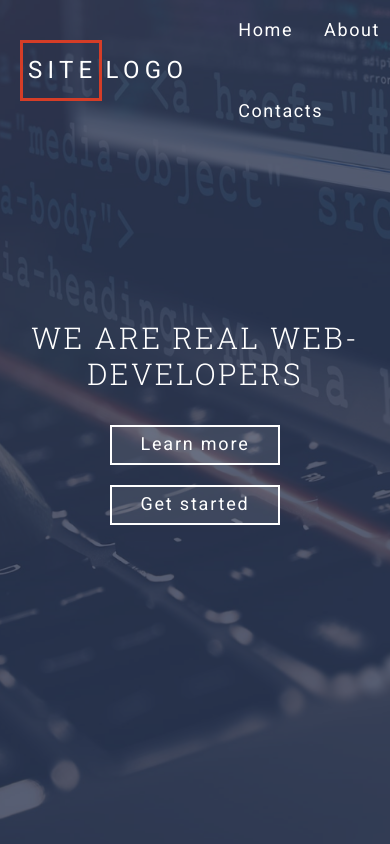
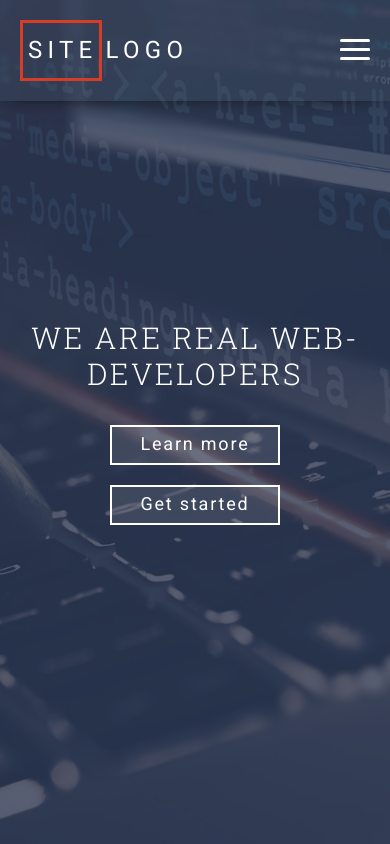
Before and after one commit to Zarosinskaya84/git-project, a website: page index.html in a window 390 px wide. Shown: the top 844 px of the page. Drawn offline with Linux system fonts and the light colour scheme.

Commit message:
меню для моб устройства

```diff
--- a/assets/js/main.js
+++ b/assets/js/main.js
@@ -1,9 +1,9 @@
 
-$(document).ready(function () {
 
-  $('.header-navbar__hamburger').on('click', function () {
-    $(this).toggleClass('active');
-    $('.header-navbar__list').toggleClass('active');
-  });
+$(document).ready(function(){
 
+	$('.header-navbar__btn').on('click', function() {
+		$(this).toggleClass('header-navbar__btn--active');
+		$('.header-navbar__list').stop(true, true).slideToggle(500);
+	});
 });
--- a/assets/scss/components/header/_header-menu.scss
+++ b/assets/scss/components/header/_header-menu.scss
@@ -1,11 +1,20 @@
-@use "../../presets/variables" as *;
-@use "../../mixins/extends" as *;
+@use "../../presets" as *;
+@use "../../mixins" as *;
+
+
 .header-menu {
   position: absolute;
   z-index: 2;
   top: 0;
   right: 0;
   left: 0;
+
+  @include md{
+    background-color: rgba($color-gray-dark, 0.25);
+   @include box-shadow;
+
+
+  }
 
   &__container {
     display: grid;
--- a/assets/scss/components/header/_header-navbar.scss
+++ b/assets/scss/components/header/_header-navbar.scss
@@ -1,29 +1,113 @@
 @use "../../presets" as *;
+@use "../../mixins" as *;
+
 .header-navbar {
+
   &__btn {
-    display: none;
+    @include md-min {
+      display: none;
+    }
+
+    width: 30px;
+    height: 22.5px;
+    position: relative;
+    margin: $gap 0 $gap auto;
+    transform: rotate(0deg);
+    transition: 0.5s ease-in-out;
+    cursor: pointer;
+
+    &-row {
+      display: block;
+      position: absolute;
+      height: 3px;
+      width: 100%;
+      background: $color-light;
+      border-radius: 3px;
+      opacity: 1;
+      left: 0;
+      transform: rotate(0deg);
+      transition: 0.25s ease-in-out;
+
+      &:nth-child(1) {
+        top: 0px;
+      }
+
+      &:nth-child(2),
+      &:nth-child(3) {
+        top: 9px;
+      }
+
+      &:nth-child(4) {
+        top: 18px;
+      }
+    }
+
+    &--active span {
+      &:nth-child(1) {
+        top: 9px;
+        width: 0%;
+        left: 50%;
+      }
+
+      &:nth-child(2) {
+        transform: rotate(45deg);
+      }
+
+      &:nth-child(3) {
+        transform: rotate(-45deg);
+      }
+
+      &:nth-child(4) {
+        top: 9px;
+        width: 0%;
+        left: 50%;
+      }
+    }
   }
+
   &__list {
-    display: grid;
-    justify-content: end;
+    @include md-min {
+      display: grid;
+      justify-content: end;
+      grid-template-columns: repeat(auto-fit, minmax(50px, max-content));
+      gap: $gap;
+      @include unlist( 0 -10px 0 0);
+    }
+    @include md {
+      display: none;
+       @include unlist;
 
-    margin: 0 -10px 0 0;
-    padding: 0;
+      @include box-shadow;
 
-    list-style: none;
+       position: absolute;
+      top: 100%;
+      right: 20px;
+      text-align: right;
+      background-color: rgba($color-gray-dark, 0.9);
+    }
 
-    gap: $gap;
-    grid-template-columns: repeat(auto-fit, minmax(50px, max-content));
   }
+
+&__item{
+  @include md{
+    margin: $gap $gap-sm;
+  }
+}
 
   &__link {
     display: block;
 
-    padding: $gap 10px;
-
     transition: color 0.25s;
 
     font-size: 1.125rem;
+    @include md-min{
+      padding: $gap $gap-sm;
+
+    }
+    @include md{
+      padding: $gap-sm $gap;
+
+    }
 
     &:hover,
     &:focus {
--- a/assets/scss/components/header/_header-overlay.scss
+++ b/assets/scss/components/header/_header-overlay.scss
@@ -1,9 +1,11 @@
-@use "../../presets/skin" as *;
+@use "../../presets" as *;
+@use "../../mixins" as *;
+
 .header-overlay {
-  position: absolute;
+  @include abs-position;
 
   opacity: 0.8;
   background-color: $color-primary;
 
-  inset: 0;
+
 }
--- a/assets/scss/components/sections/skills/_skill-item.scss
+++ b/assets/scss/components/sections/skills/_skill-item.scss
@@ -17,12 +17,12 @@
     }
   }
   &__title {
-    position: absolute;
+    @include abs-position;
     z-index: 1;
 
     margin: 0;
 
-    inset: 0;
+
   }
   &__link {
     display: flex;
@@ -43,7 +43,7 @@
   }
 
   &__image {
-    position: absolute;
+    @include abs-position;
 
     transition: transform 0.5s;
 
@@ -51,17 +51,17 @@
     background-position: center;
     background-size: cover;
 
-    inset: 0;
+
   }
   &__overlay {
-    position: absolute;
+    @include abs-position;;
 
     transition: opacity 0.5s;
 
     opacity: 0.8;
     background-color: #2d3651;
 
-    inset: 0;
+
   }
 }
 @for $i from 1 through 9 {
--- a/gulpfile.js
+++ b/gulpfile.js
@@ -65,6 +65,7 @@ async function sync() {
 function watchFiles() {
   syncInit();
   watch(PATH.scssFiles, series(scss));
+  // watch(PATH.scssFiles, series(scssDev));
   watch(PATH.htmlFiles, sync);
   watch(PATH.jsFiles, sync);
   // watch(PATH.cssFiles, sync);
--- a/index.html
+++ b/index.html
@@ -45,6 +45,7 @@
 
         <div class="header-navbar">
           <div class="header-navbar__btn">
+            <span class="header-navbar__btn-row"></span>
             <span class="header-navbar__btn-row"></span>
             <span class="header-navbar__btn-row"></span>
             <span class="header-navbar__btn-row"></span>
```
Also changed, not shown: assets/css/style.css.
